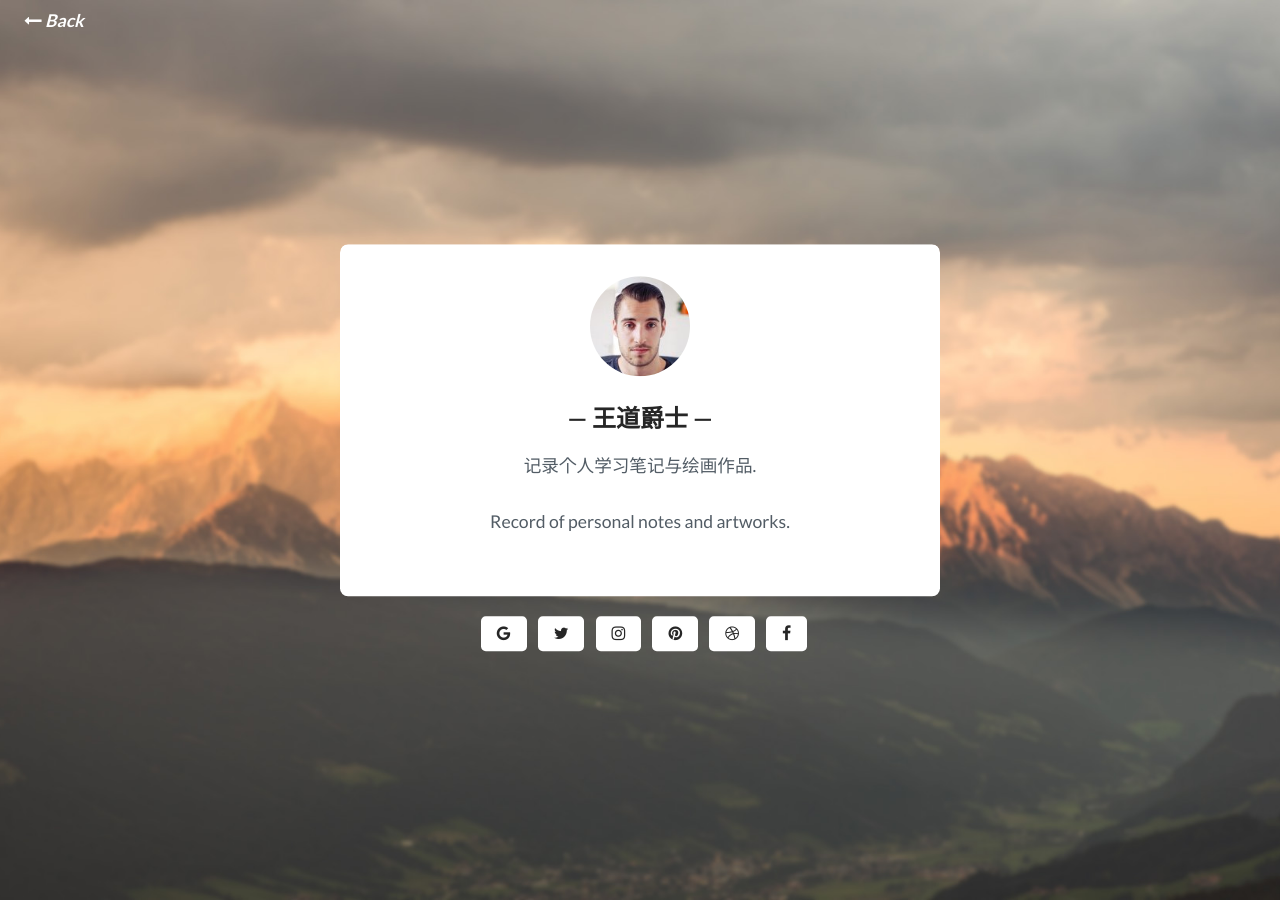
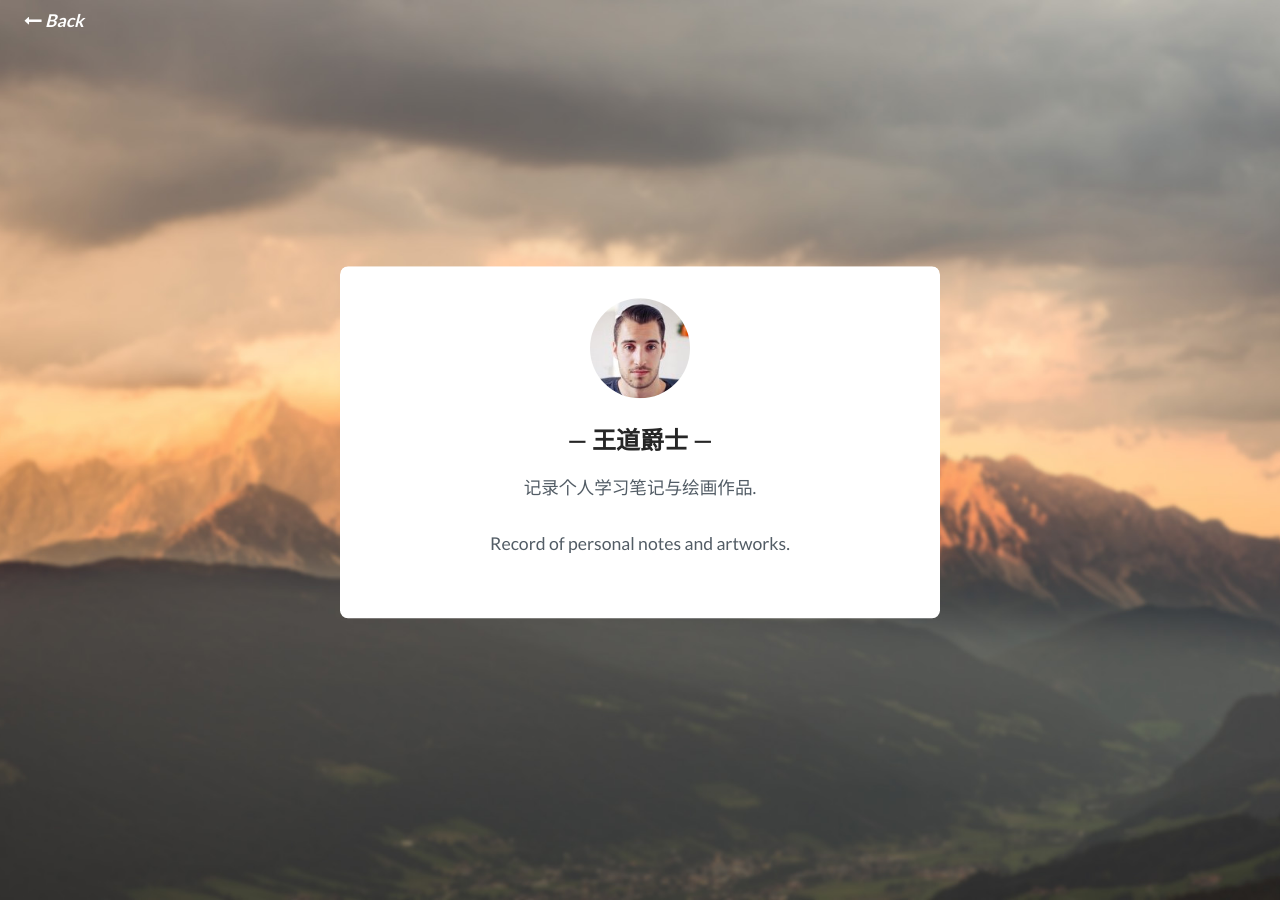
Before and after one commit to HelloWarcraft/HelloWarcraft, a Jekyll site: the page built from _pages/about.html, in a window 1280 px wide. Built offline with Jekyll 4.4.1, drawn with Linux system fonts in a browser that asks for light colours.

Commit message:
Update about.html

```diff
--- a/_pages/about.html
+++ b/_pages/about.html
@@ -17,8 +17,8 @@ permalink: /about/
         </div>
       </div>
 
-      <div class="about_social">
+<!--       <div class="about_social">
         {% include social_footer.html %}
-      </div>
+      </div> -->
     </div> <!-- End Section Author -->
 </section>
```
